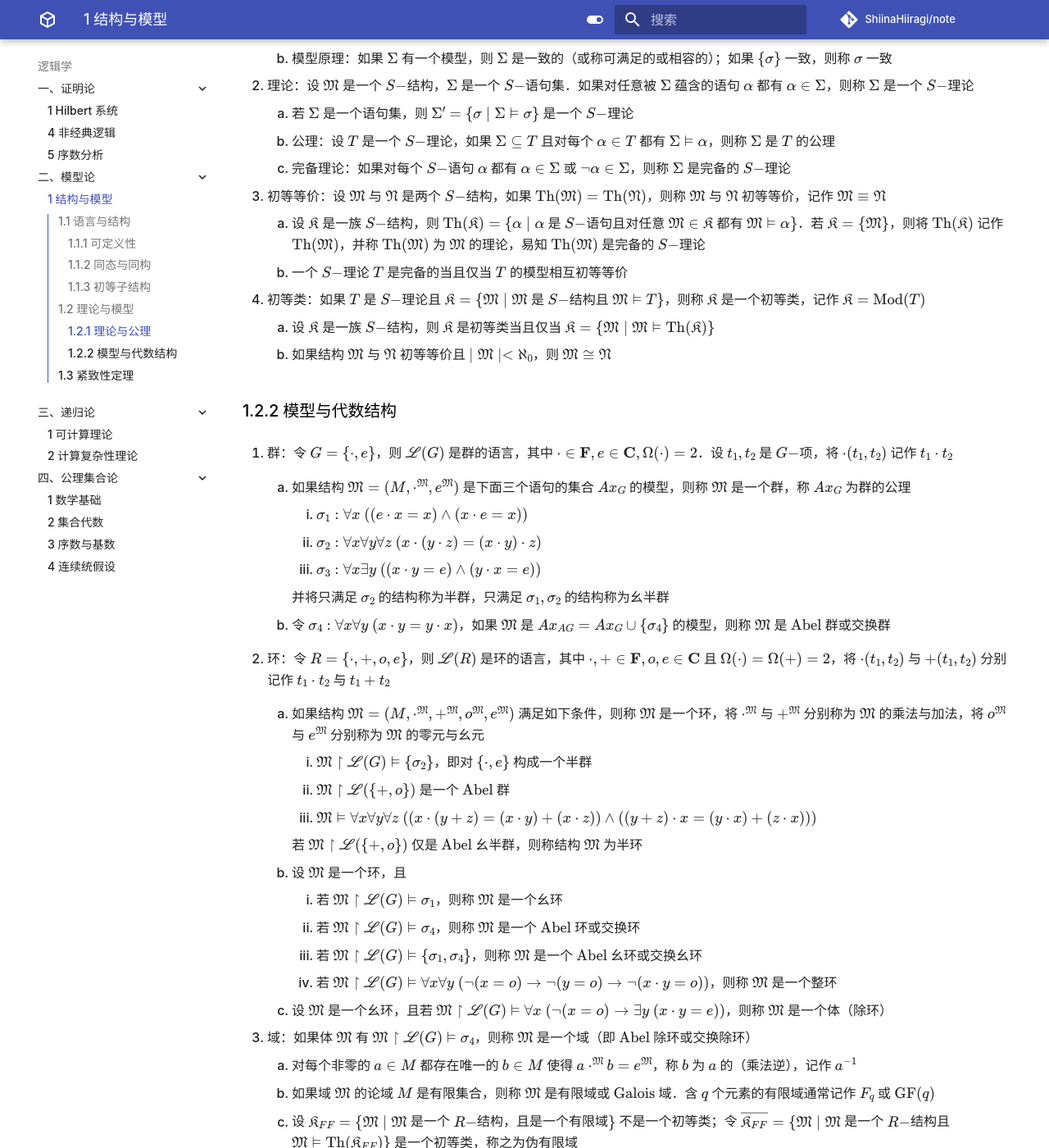
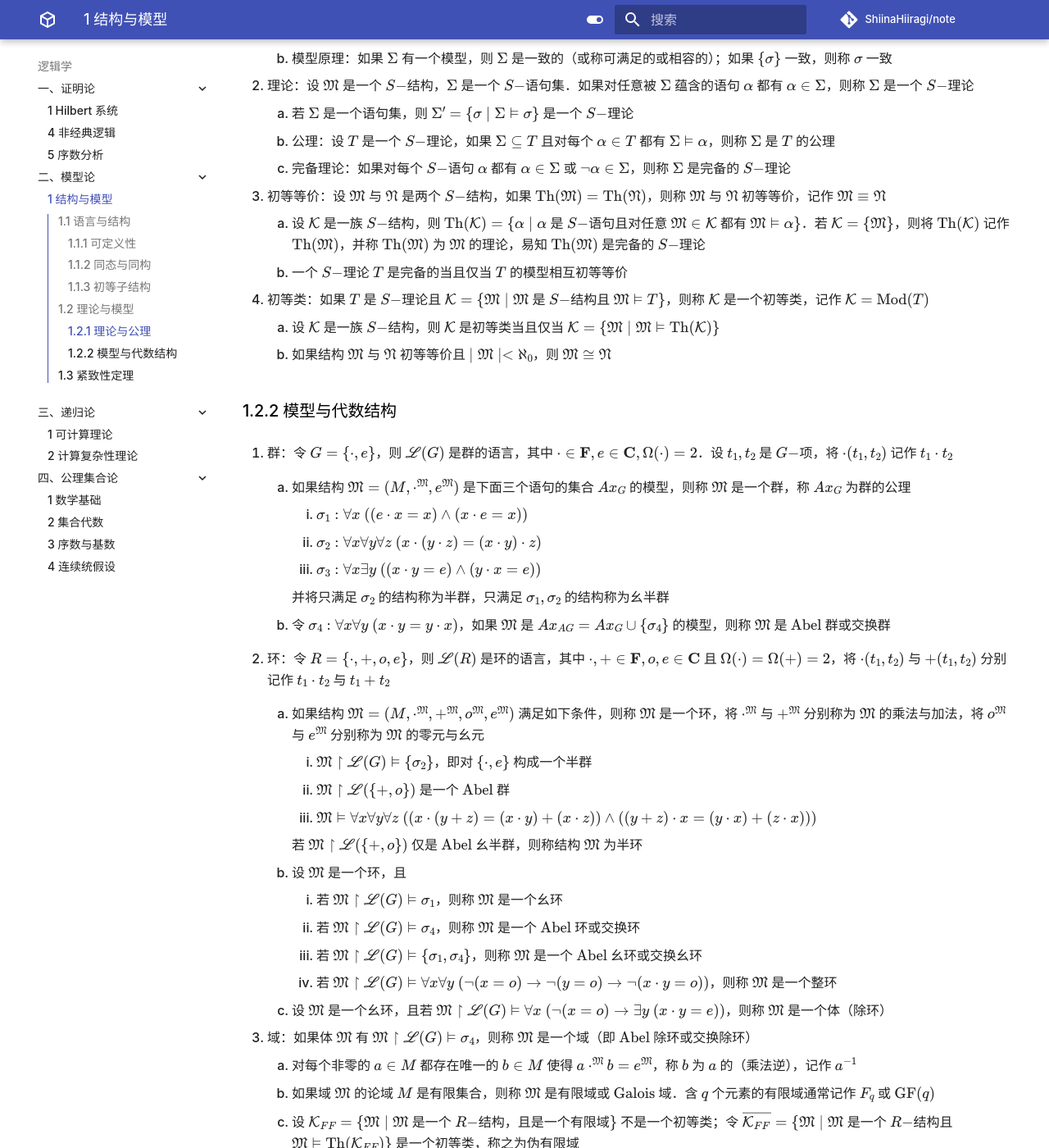
Before and after one commit to ShiinaHiiragi/note, an MkDocs documentation site: the page built from docs/logic/mdl/mdl.md, in a window 1280 px wide and 1400 px high, scrolled down 3489 px. Shown: the whole window at 82% size. Built offline with MkDocs 1.6.1 and Material for MkDocs 9.7.7, drawn with Linux system fonts in a browser that asks for light colours; comment, search, counter and statistics services are not loaded.

Commit message:
change go

```diff
--- a/docs/logic/mdl/mdl.md
+++ b/docs/logic/mdl/mdl.md
@@ -95,10 +95,10 @@
     2. 公理：设 $T$ 是一个 $S-$理论，如果 $\Sigma \subseteq T$ 且对每个 $\alpha \in T$ 都有 $\Sigma \vDash \alpha$，则称 $\Sigma$ 是 $T$ 的公理
     3. 完备理论：如果对每个 $S-$语句 $\alpha$ 都有 $\alpha \in \Sigma$ 或 $\neg \alpha \in \Sigma$，则称 $\Sigma$ 是完备的 $S-$理论
 3. 初等等价：设 $\mathfrak M$ 与 $\mathfrak N$ 是两个 $S-$结构，如果 $\mathrm{Th}(\mathfrak M) = \mathrm{Th}(\mathfrak N)$，则称 $\mathfrak M$ 与 $\mathfrak N$ 初等等价，记作 $\mathfrak M \equiv \mathfrak N$
-    1. 设 $\mathfrak K$ 是一族 $S-$结构，则 $\mathrm{Th}(\mathfrak K) = \{\alpha \mid \alpha$ 是 $S-$语句且对任意 $\mathfrak M \in \mathfrak K$ 都有 $\mathfrak M \vDash \alpha\}$．若 $\mathfrak K = \{\mathfrak M\}$，则将 $\mathrm{Th}(\mathfrak K)$ 记作 $\mathrm{Th}(\mathfrak M)$，并称 $\mathrm{Th}(\mathfrak M)$ 为 $\mathfrak M$ 的理论，易知 $\mathrm{Th}(\mathfrak M)$ 是完备的 $S-$理论
+    1. 设 $\mathcal K$ 是一族 $S-$结构，则 $\mathrm{Th}(\mathcal K) = \{\alpha \mid \alpha$ 是 $S-$语句且对任意 $\mathfrak M \in \mathcal K$ 都有 $\mathfrak M \vDash \alpha\}$．若 $\mathcal K = \{\mathfrak M\}$，则将 $\mathrm{Th}(\mathcal K)$ 记作 $\mathrm{Th}(\mathfrak M)$，并称 $\mathrm{Th}(\mathfrak M)$ 为 $\mathfrak M$ 的理论，易知 $\mathrm{Th}(\mathfrak M)$ 是完备的 $S-$理论
     2. 一个 $S-$理论 $T$ 是完备的当且仅当 $T$ 的模型相互初等等价
-4. 初等类：如果 $T$ 是 $S-$理论且 $\mathfrak K = \{\mathfrak M \mid \mathfrak M$ 是 $S-$结构且 $\mathfrak M \vDash T\}$，则称 $\mathfrak K$ 是一个初等类，记作 $\mathfrak K = \mathrm{Mod}(T)$
-    1. 设 $\mathfrak K$ 是一族 $S-$结构，则 $\mathfrak K$ 是初等类当且仅当 $\mathfrak K = \{\mathfrak M \mid \mathfrak M \vDash \mathrm{Th}(\mathfrak K)\}$
+4. 初等类：如果 $T$ 是 $S-$理论且 $\mathcal K = \{\mathfrak M \mid \mathfrak M$ 是 $S-$结构且 $\mathfrak M \vDash T\}$，则称 $\mathcal K$ 是一个初等类，记作 $\mathcal K = \mathrm{Mod}(T)$
+    1. 设 $\mathcal K$ 是一族 $S-$结构，则 $\mathcal K$ 是初等类当且仅当 $\mathcal K = \{\mathfrak M \mid \mathfrak M \vDash \mathrm{Th}(\mathcal K)\}$
     2. 如果结构 $\mathfrak M$ 与 $\mathfrak N$ 初等等价且 $\mid \mathfrak M\mid < \aleph_0$，则 $\mathfrak M \cong \mathfrak N$
 
 ### 1.2.2 模型与代数结构
@@ -130,7 +130,7 @@
 3. 域：如果体 $\mathfrak M$ 有 $\mathfrak M \upharpoonright \mathscr L(G) \vDash \sigma_4$，则称 $\mathfrak M$ 是一个域（即 $\text{Abel}$ 除环或交换除环）
     1. 对每个非零的 $a\in M$ 都存在唯一的 $b\in M$ 使得 $a \cdot^\mathfrak M b = e^\mathfrak M$，称 $b$ 为 $a$ 的（乘法逆），记作 $a^{-1}$
     2. 如果域 $\mathfrak M$ 的论域 $M$ 是有限集合，则称 $\mathfrak M$ 是有限域或 $\text{Galois}$ 域．含 $q$ 个元素的有限域通常记作 $F_{q}$ 或 $\mathrm{GF}(q)$
-    3. 设 $\mathfrak K_{FF} = \{\mathfrak M \mid \mathfrak M$ 是一个 $R-$结构，且是一个有限域$\}$ 不是一个初等类；令 $\overline{\mathfrak K_{FF}} = \{\mathfrak M \mid \mathfrak M$ 是一个 $R-$结构且 $\mathfrak M \vDash \mathrm{Th}(\mathfrak K_{FF})\}$ 是一个初等类，称之为伪有限域
+    3. 设 $\mathcal K_{FF} = \{\mathfrak M \mid \mathfrak M$ 是一个 $R-$结构，且是一个有限域$\}$ 不是一个初等类；令 $\overline{\mathcal K_{FF}} = \{\mathfrak M \mid \mathfrak M$ 是一个 $R-$结构且 $\mathfrak M \vDash \mathrm{Th}(\mathcal K_{FF})\}$ 是一个初等类，称之为伪有限域
 4. 线性空间：设结构 $\mathfrak M = (F, +^\mathfrak M, \times^\mathfrak M, 0^\mathfrak M, 1^\mathfrak M)$ 是一个域，$\mathrm{VF} = \{+, 0\} \cup F$，其中 $\{+\} \cup F \subseteq \mathbf F, 0 \in \mathbf C$ 且 $\Omega(+) = 2$，$\Omega[F] = \{1\}$．如果结构 $\mathfrak V = (V, +^\mathfrak V, 0^\mathfrak V, \{\sigma^\mathfrak V \mid \sigma \in F\})$ 有
     1. $(V, +, 0)$ 是一个 $\text{Abel}$ 群
     2. 对任意的 $x \in V$ 有 $0^\mathfrak{MV}(x) = 0^\mathfrak V, 1^\mathfrak{MV}(x) = x$
```
